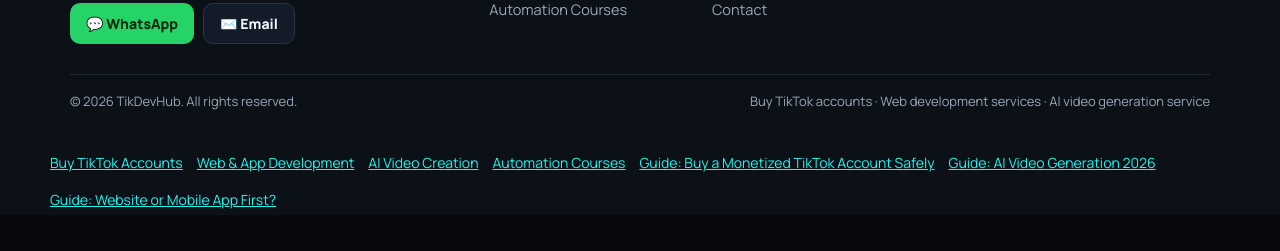
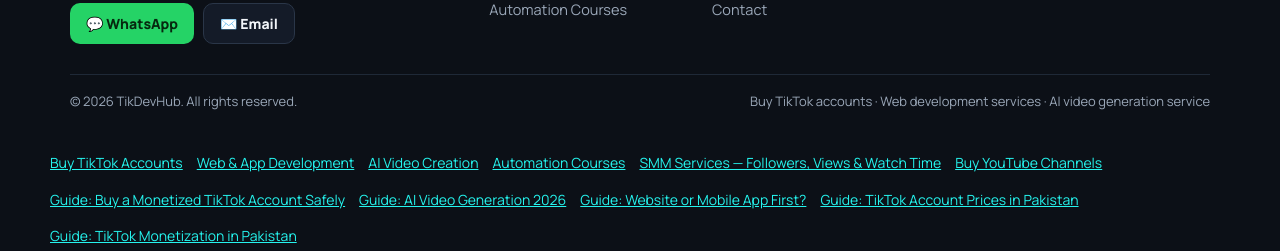
Before and after one commit to tikdevhub/tikdevhub.github.io, a plain HTML site: page index.html in a window 1280 px wide. Shown: the part 3357-3608 px from the top of the page. Before the commit the page ends 3572 px from the top, so only its background shows below. Drawn offline with Linux system fonts and the light colour scheme.

Commit message:
Add SMM and YouTube channels links to homepage

```diff
--- a/index.html
+++ b/index.html
@@ -551,9 +551,13 @@ footer{border-top:1px solid var(--line);background:var(--bg2);margin-top:0}
       <a href="web-app-development/" style="color:#25F4EE">Web &amp; App Development</a>
       <a href="ai-video-creation/" style="color:#25F4EE">AI Video Creation</a>
       <a href="automation-courses/" style="color:#25F4EE">Automation Courses</a>
+      <a href="smm-services/" style="color:#25F4EE">SMM Services — Followers, Views &amp; Watch Time</a>
+      <a href="buy-youtube-channels/" style="color:#25F4EE">Buy YouTube Channels</a>
       <a href="blog/how-to-buy-a-monetized-tiktok-account-safely/" style="color:#25F4EE">Guide: Buy a Monetized TikTok Account Safely</a>
       <a href="blog/ai-video-generation-complete-guide/" style="color:#25F4EE">Guide: AI Video Generation 2026</a>
       <a href="blog/website-or-mobile-app-what-your-business-needs-first/" style="color:#25F4EE">Guide: Website or Mobile App First?</a>
+      <a href="blog/tiktok-account-price-in-pakistan/" style="color:#25F4EE">Guide: TikTok Account Prices in Pakistan</a>
+      <a href="blog/tiktok-monetization-in-pakistan/" style="color:#25F4EE">Guide: TikTok Monetization in Pakistan</a>
     </nav>
   </div>
 </footer>
```
